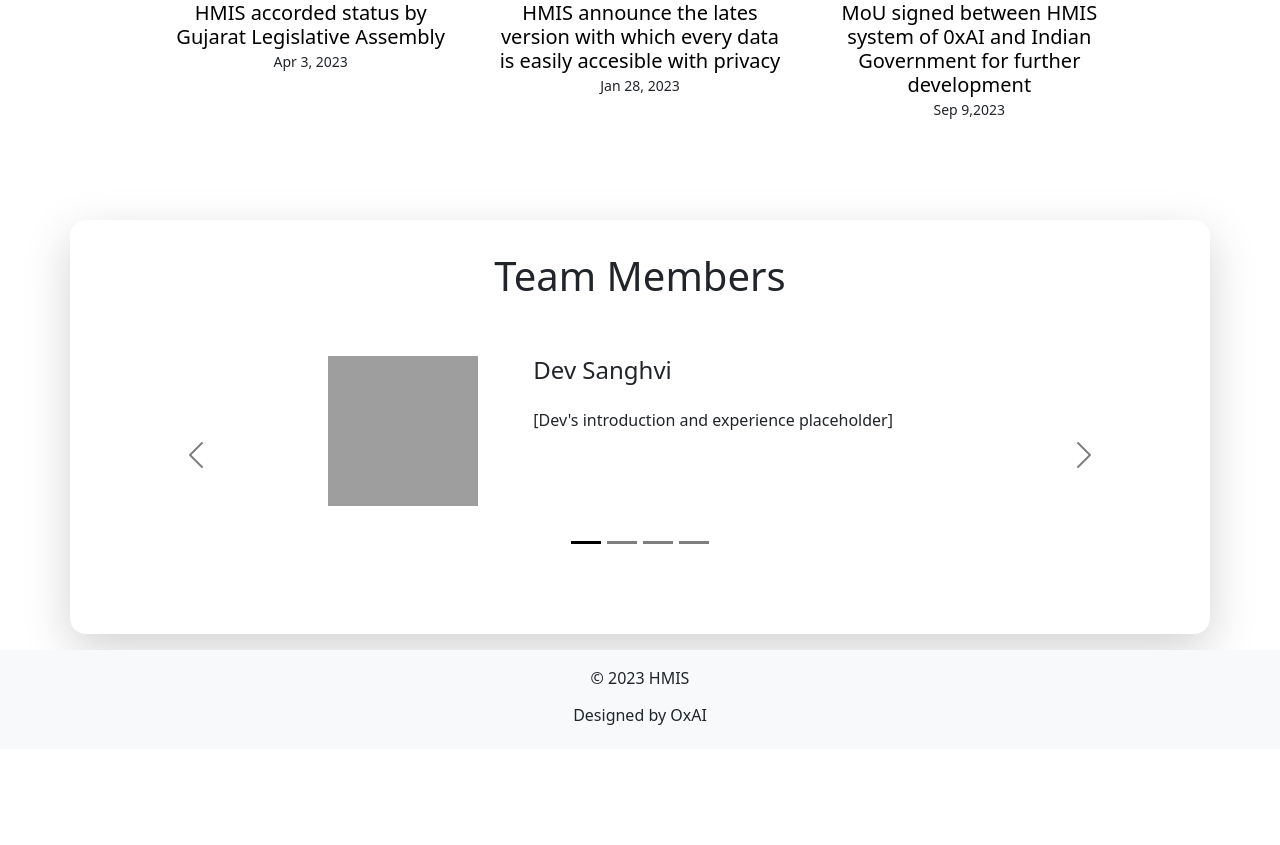
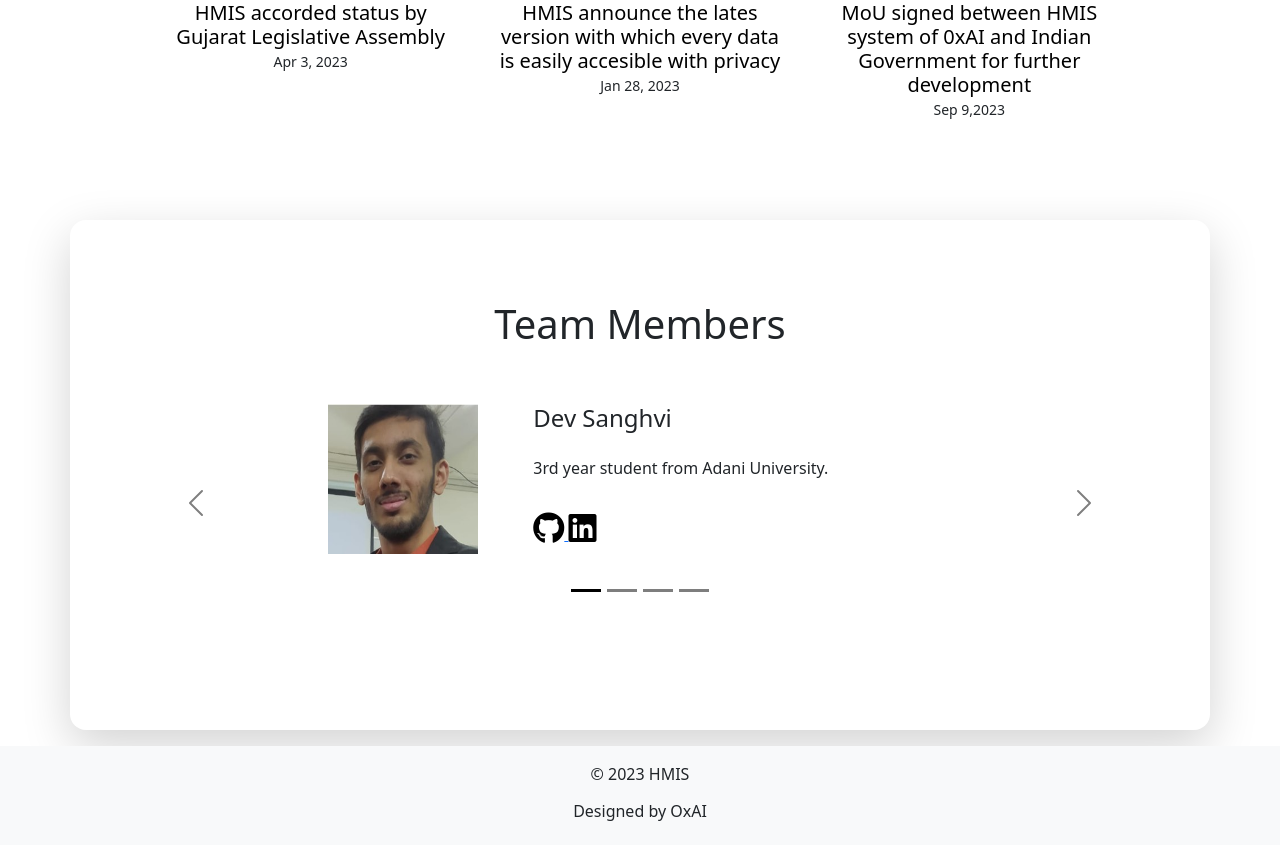
Before and after one commit to Dv04/Hospital_Management_System, a Flask app: page / in a window 1280 px wide. Shown: the part 1633-2478 px from the top of the page. Before the commit the page ends 2358 px from the top, so only its background shows below. Run offline with Flask 3, Linux system fonts and the light colour scheme; parts of the project's set-up code (start-up, migrations or seed data) failed here and were passed over; some libraries are stand-ins or nearby versions; grey boxes are pictures that could not be loaded.

Commit message:
Design Changes

```diff
--- a/templates/base.html
+++ b/templates/base.html
@@ -4,6 +4,7 @@
     <meta charset="UTF-8" />
     <meta name="viewport" content="width=device-width, initial-scale=1.0" />
     <title>{% block title %}{% endblock title %}</title>
+    <link rel="stylesheet" href="https://cdnjs.cloudflare.com/ajax/libs/font-awesome/5.15.3/css/all.min.css">
     <link
       href="https://cdn.jsdelivr.net/npm/bootstrap@5.3.1/dist/css/bootstrap.min.css"
       rel="stylesheet"
--- a/templates/index.html
+++ b/templates/index.html
@@ -136,9 +136,9 @@
                       <div class="row">
                         <div class="col-lg-4 d-flex justify-content-center">
                           <img
-                            src="https://encrypted-tbn0.gstatic.com/images?q=tbn:ANd9GcRCon2UgnNzwVRsBNlEoJb8CoUUgaqH_sM2yQ&usqp=CAU"
+                            src="static/img/Dev.jpg"
                             class="shadow-1 mb-4 mb-lg-0"
-                            alt="woman avatar"
+                            alt="Dev"
                             width="150"
                             height="150"
                           />
@@ -148,8 +148,21 @@
                         >
                           <h4 class="mb-4">Dev Sanghvi</h4>
                           <p class="mb-0 pb-3">
-                            [Dev's introduction and experience placeholder]
+                            3rd year student from Adani University.
                           </p>
+                          <!-- Adding social media icons -->
+                          <div class="mt-3">
+                            <a href="https://github.com/Dv04" target="_blank">
+                              <i class="fab fa-github fa-2x" style="color: black"></i>
+                            </a>
+                            <a
+                              href="https://www.linkedin.com/in/dev-sanghvi-616843128/"
+                              target="_blank"
+                              class="ml-3"
+                            >
+                              <i class="fab fa-linkedin fa-2x" style="color: black"></i>
+                            </a>
+                          </div>
                         </div>
                       </div>
                     </div>
@@ -163,20 +176,36 @@
                       <div class="row">
                         <div class="col-lg-4 d-flex justify-content-center">
                           <img
-                            src="https://encrypted-tbn0.gstatic.com/images?q=tbn:ANd9GcRCon2UgnNzwVRsBNlEoJb8CoUUgaqH_sM2yQ&usqp=CAU"
+                            src="static/img/Madhur.png"
                             class="shadow-1 mb-4 mb-lg-0"
-                            alt="woman avatar"
+                            alt="Madhur"
                             width="150"
                             height="150"
                           />
                         </div>
                         <div
-                          class="col-9 col-md-10 col-lg-7 col-xl-8 text-center text-lg-start mx-auto mx-lg-0"
+                          class="col-9 col-md-9 col-lg-7 col-xl-8 text-center text-lg-start mx-auto mx-lg-0"
                         >
                           <h4 class="mb-4">Madhur Prajapati</h4>
                           <p class="mb-0 pb-3">
-                            [Madhur's introduction and experience placeholder]
+                            3rd year student from Adani University.
                           </p>
+                          <!-- Adding social media icons -->
+                          <div class="mt-3">
+                            <a
+                              href="https://github.com/MysteryManav"
+                              target="_blank"
+                            >
+                              <i class="fab fa-github fa-2x" style="color: black"></i>
+                            </a>
+                            <a
+                              href="https://www.linkedin.com/in/madhur-prajapati-228b2a220/"
+                              target="_blank"
+                              class="ml-3"
+                            >
+                              <i class="fab fa-linkedin fa-2x" style="color: black"></i>
+                            </a>
+                          </div>
                         </div>
                       </div>
                     </div>
@@ -190,9 +219,9 @@
                       <div class="row">
                         <div class="col-lg-4 d-flex justify-content-center">
                           <img
-                            src="https://encrypted-tbn0.gstatic.com/images?q=tbn:ANd9GcRCon2UgnNzwVRsBNlEoJb8CoUUgaqH_sM2yQ&usqp=CAU"
+                            src="static/img/Naimish.jpeg"
                             class="shadow-1 mb-4 mb-lg-0"
-                            alt="woman avatar"
+                            alt="Naimish"
                             width="150"
                             height="150"
                           />
@@ -200,10 +229,26 @@
                         <div
                           class="col-9 col-md-9 col-lg-7 col-xl-8 text-center text-lg-start mx-auto mx-lg-0"
                         >
-                          <h4 class="mb-4">Heet Vekariya</h4>
+                          <h4 class="mb-4">Naimish Bhuva</h4>
                           <p class="mb-0 pb-3">
-                            [Heet's introduction and experience placeholder]
+                            3rd year student from Adani University.
                           </p>
+                          <!-- Adding social media icons -->
+                          <div class="mt-3">
+                            <a
+                              href="https://github.com/naimish73"
+                              target="_blank"
+                            >
+                              <i class="fab fa-github fa-2x" style="color: black"></i>
+                            </a>
+                            <a
+                              href="https://www.linkedin.com/in/naimishbbhuva/"
+                              target="_blank"
+                              class="ml-3"
+                            >
+                              <i class="fab fa-linkedin fa-2x" style="color: black"></i>
+                            </a>
+                          </div>
                         </div>
                       </div>
                     </div>
@@ -217,9 +262,9 @@
                       <div class="row">
                         <div class="col-lg-4 d-flex justify-content-center">
                           <img
-                            src="https://encrypted-tbn0.gstatic.com/images?q=tbn:ANd9GcRCon2UgnNzwVRsBNlEoJb8CoUUgaqH_sM2yQ&usqp=CAU"
+                            src="static/img/Heet.jpg"
                             class="shadow-1 mb-4 mb-lg-0"
-                            alt="woman avatar"
+                            alt="Heet"
                             width="150"
                             height="150"
                           />
@@ -227,10 +272,29 @@
                         <div
                           class="col-9 col-md-9 col-lg-7 col-xl-8 text-center text-lg-start mx-auto mx-lg-0"
                         >
-                          <h4 class="mb-4">Naimish Bhuva</h4>
+                          <h4 class="mb-4">Heet Vekariya</h4>
                           <p class="mb-0 pb-3">
-                            [Naimish's introduction and experience placeholder]
+                            3rd year student from Adani University.
                           </p>
+                          <!-- Adding social media icons -->
+                          <div class="mt-3">
+                            <a
+                              href="https://github.com/HeetVekariya"
+                              target="_blank"
+                            >
+                              <i class="fab fa-github fa-2x" style="color: black"></i>
+                            </a>
+                            <a
+                              href="https://www.linkedin.com/in/heet-vekariya-16326024b/"
+                              target="_blank"
+                              class="ml-3"
+                            >
+                              <i
+                                class="fab fa-linkedin fa-2x"
+                                style="color: black"
+                              ></i>
+                            </a>
+                          </div>
                         </div>
                       </div>
                     </div>
```
Also changed, not shown: static/img/Dev.jpg (added), static/img/Heet.jpg (added), static/img/Madhur.png (added), static/img/Naimish.jpeg (added).
